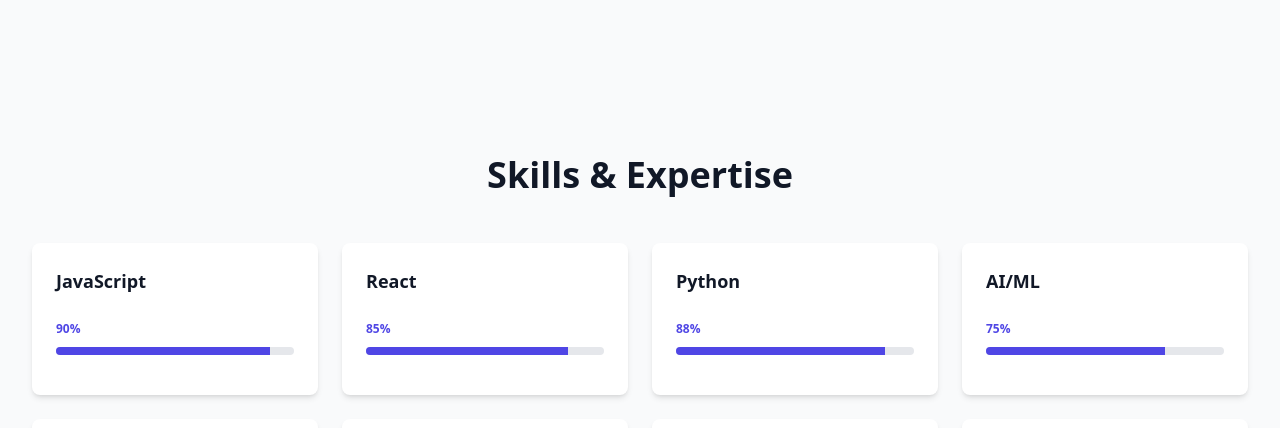
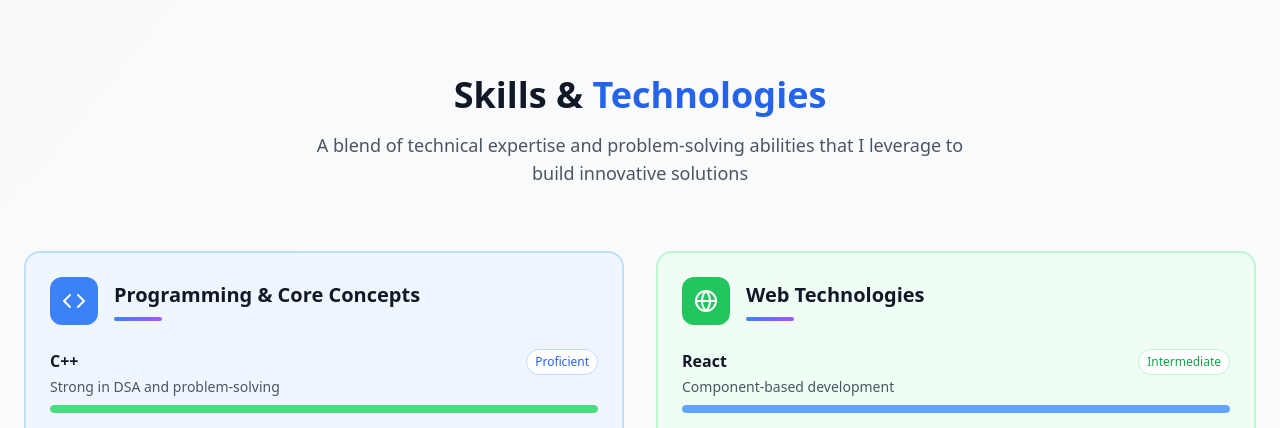
Before and after one commit to realamanvats/Tailwind-portfolio-website_aman_vats, a React (Vite) app: page / in a window 1280 px wide. Shown: the part 2355-2783 px from the top of the page. Built offline with nearby package versions, Linux system fonts and the light colour scheme.

Commit message:
Update Skills.tsx

```diff
--- a/src/components/Skills.tsx
+++ b/src/components/Skills.tsx
@@ -1,58 +1,225 @@
 import React from 'react';
 import { motion } from 'framer-motion';
-import { skills } from '../data';
-import * as LucideIcons from 'lucide-react';
+import {
+  Code,
+  Database,
+  Cloud,
+  Cpu,
+  Users,
+  Zap,
+  Globe,
+  Shield,
+  BarChart3,
+  Workflow
+} from 'lucide-react';
 
 const Skills: React.FC = () => {
+  const skillCategories = [
+    {
+      title: "Programming & Core Concepts",
+      icon: <Code className="w-6 h-6" />,
+      color: "blue",
+      skills: [
+        { name: "C++", level: "Proficient", description: "Strong in DSA and problem-solving" },
+        { name: "JavaScript", level: "Intermediate", description: "Modern ES6+ features and async programming" },
+        { name: "C", level: "Intermediate", description: "System programming fundamentals" },
+        { name: "Data Structures & Algorithms", level: "Advanced", description: "Complex problem-solving expertise" },
+        { name: "OOP & DBMS", level: "Intermediate", description: "Software design principles" }
+      ]
+    },
+    {
+      title: "Web Technologies",
+      icon: <Globe className="w-6 h-6" />,
+      color: "green",
+      skills: [
+        { name: "React", level: "Intermediate", description: "Component-based development" },
+        { name: "HTML/CSS", level: "Intermediate", description: "Semantic markup & modern styling" },
+        { name: "Tailwind CSS", level: "Intermediate", description: "Utility-first CSS framework" },
+        { name: "Vite", level: "Intermediate", description: "Modern build tooling" }
+      ]
+    },
+    {
+      title: "Salesforce & Cloud",
+      icon: <Cloud className="w-6 h-6" />,
+      color: "purple",
+      skills: [
+        { name: "Salesforce Flow", level: "Intermediate", description: "No-code automation" },
+        { name: "Object Management", level: "Intermediate", description: "Data model configuration" },
+        { name: "Reports & Dashboards", level: "Intermediate", description: "Business intelligence" },
+        { name: "Security Configuration", level: "Basic", description: "Access control setup" },
+        { name: "Sales/Service Cloud", level: "Basic", description: "CRM platform fundamentals" }
+      ]
+    },
+    {
+      title: "Tools & Professional",
+      icon: <Workflow className="w-6 h-6" />,
+      color: "orange",
+      skills: [
+        { name: "SQL", level: "Intermediate", description: "Database querying & management" },
+        { name: "Git/GitHub", level: "Intermediate", description: "Version control & collaboration" },
+        { name: "Declarative Development", level: "Intermediate", description: "No-code solution design" },
+        { name: "Problem Solving", level: "Advanced", description: "Analytical thinking approach" },
+        { name: "Business Process Analysis", level: "Intermediate", description: "Workflow optimization" }
+      ]
+    }
+  ];
+
+  const getColorClasses = (color: string) => {
+    const colors = {
+      blue: {
+        bg: 'bg-blue-500',
+        text: 'text-blue-600 dark:text-blue-400',
+        border: 'border-blue-200 dark:border-blue-800',
+        gradient: 'from-blue-500 to-blue-600',
+        light: 'bg-blue-50 dark:bg-blue-900/20'
+      },
+      green: {
+        bg: 'bg-green-500',
+        text: 'text-green-600 dark:text-green-400',
+        border: 'border-green-200 dark:border-green-800',
+        gradient: 'from-green-500 to-green-600',
+        light: 'bg-green-50 dark:bg-green-900/20'
+      },
+      purple: {
+        bg: 'bg-purple-500',
+        text: 'text-purple-600 dark:text-purple-400',
+        border: 'border-purple-200 dark:border-purple-800',
+        gradient: 'from-purple-500 to-purple-600',
+        light: 'bg-purple-50 dark:bg-purple-900/20'
+      },
+      orange: {
+        bg: 'bg-orange-500',
+        text: 'text-orange-600 dark:text-orange-400',
+        border: 'border-orange-200 dark:border-orange-800',
+        gradient: 'from-orange-500 to-orange-600',
+        light: 'bg-orange-50 dark:bg-orange-900/20'
+      }
+    };
+    return colors[color as keyof typeof colors] || colors.blue;
+  };
+
+  const getLevelWidth = (level: string) => {
+    const levels = {
+      'Basic': 'w-1/4',
+      'Intermediate': 'w-2/3',
+      'Proficient': 'w-4/5',
+      'Advanced': 'w-full'
+    };
+    return levels[level as keyof typeof levels] || 'w-1/2';
+  };
+
+  const getLevelColor = (level: string) => {
+    const colors = {
+      'Basic': 'bg-gray-300 dark:bg-gray-600',
+      'Intermediate': 'bg-blue-400 dark:bg-blue-500',
+      'Proficient': 'bg-green-400 dark:bg-green-500',
+      'Advanced': 'bg-purple-400 dark:bg-purple-500'
+    };
+    return colors[level as keyof typeof colors] || 'bg-gray-300';
+  };
+
   return (
-    <section id="skills" className="py-20 bg-gray-50 dark:bg-gray-800">
-      <div className="section-container">
+    <section id="skills" className="py-20 bg-gradient-to-br from-gray-50 to-blue-50/30 dark:from-gray-900 dark:to-blue-900/10">
+      <div className="max-w-7xl mx-auto px-6">
         <motion.div
           initial={{ opacity: 0, y: 20 }}
           whileInView={{ opacity: 1, y: 0 }}
           transition={{ duration: 0.6 }}
           viewport={{ once: true }}
+          className="text-center mb-16"
         >
-          <h2 className="section-title">Skills & Expertise</h2>
+          <h2 className="text-4xl font-bold text-gray-900 dark:text-white mb-4">
+            Skills & <span className="text-blue-600 dark:text-blue-400">Technologies</span>
+          </h2>
+          <p className="text-gray-600 dark:text-gray-300 max-w-2xl mx-auto text-lg">
+            A blend of technical expertise and problem-solving abilities that I leverage to build innovative solutions
+          </p>
+        </motion.div>
 
-          <div className="grid grid-cols-1 md:grid-cols-2 lg:grid-cols-4 gap-6">
-            {skills.map((skill) => {
-              const Icon = LucideIcons[skill.icon as keyof typeof LucideIcons];
+        <div className="grid grid-cols-1 lg:grid-cols-2 gap-8">
+          {skillCategories.map((category, categoryIndex) => {
+            const color = getColorClasses(category.color);
 
             return (
-                <div
-                  key={skill.name}
-                  className="bg-white dark:bg-gray-700 rounded-lg p-6 shadow-md"
+              <motion.div
+                key={category.title}
+                initial={{ opacity: 0, y: 20 }}
+                whileInView={{ opacity: 1, y: 0 }}
+                transition={{ duration: 0.6, delay: categoryIndex * 0.1 }}
+                viewport={{ once: true }}
+                className={`rounded-2xl p-6 border-2 ${color.border} ${color.light} backdrop-blur-sm hover:shadow-lg transition-all duration-300`}
               >
-                  <div className="flex items-center mb-4">
-                    {Icon && <Icon className="w-6 h-6 text-indigo-600 dark:text-indigo-400 mr-2" />}
-                    <h3 className="text-lg font-semibold text-gray-900 dark:text-white">
-                      {skill.name}
+                {/* Category Header */}
+                <div className="flex items-center mb-6">
+                  <div className={`p-3 rounded-xl ${color.bg} text-white mr-4`}>
+                    {category.icon}
+                  </div>
+                  <div>
+                    <h3 className="text-xl font-bold text-gray-900 dark:text-white">
+                      {category.title}
                     </h3>
+                    <div className="w-12 h-1 mt-2 rounded-full bg-gradient-to-r from-blue-500 to-purple-500" />
+                  </div>
                 </div>
 
-                  <div className="relative pt-1">
-                    <div className="flex mb-2 items-center justify-between">
-                      <div className="text-right">
-                        <span className="text-xs font-semibold inline-block text-indigo-600 dark:text-indigo-400">
-                          {skill.level}%
+                {/* Skills List */}
+                <div className="space-y-4">
+                  {category.skills.map((skill, skillIndex) => (
+                    <motion.div
+                      key={skill.name}
+                      initial={{ opacity: 0, x: -20 }}
+                      whileInView={{ opacity: 1, x: 0 }}
+                      transition={{ duration: 0.4, delay: (categoryIndex * 0.1) + (skillIndex * 0.05) }}
+                      viewport={{ once: true }}
+                      className="group"
+                    >
+                      <div className="flex justify-between items-start mb-2">
+                        <div>
+                          <h4 className="font-semibold text-gray-900 dark:text-white group-hover:text-blue-600 dark:group-hover:text-blue-400 transition-colors">
+                            {skill.name}
+                          </h4>
+                          <p className="text-sm text-gray-600 dark:text-gray-400 mt-1">
+                            {skill.description}
+                          </p>
+                        </div>
+                        <span className={`text-xs font-medium px-2 py-1 rounded-full ${color.text} bg-white dark:bg-gray-800 border ${color.border}`}>
+                          {skill.level}
                         </span>
                       </div>
-                    </div>
-                    <div className="overflow-hidden h-2 mb-4 text-xs flex rounded bg-gray-200 dark:bg-gray-600">
+
+                      {/* Skill Level Bar */}
+                      <div className="w-full bg-gray-200 dark:bg-gray-700 rounded-full h-2 overflow-hidden">
                         <motion.div
                           initial={{ width: 0 }}
-                        whileInView={{ width: `${skill.level}%` }}
-                        transition={{ duration: 1, delay: 0.2 }}
+                          whileInView={{ width: '100%' }}
+                          transition={{ duration: 1, delay: (categoryIndex * 0.1) + (skillIndex * 0.1) }}
                           viewport={{ once: true }}
-                        className="shadow-none flex flex-col text-center whitespace-nowrap text-white justify-center bg-indigo-600 dark:bg-indigo-400"
+                          className={`h-full rounded-full ${getLevelColor(skill.level)} ${getLevelWidth(skill.level)} transition-all duration-500 group-hover:shadow-lg group-hover:scale-105`}
                         />
                       </div>
+                    </motion.div>
+                  ))}
                 </div>
-                </div>
+              </motion.div>
             );
           })}
         </div>
+
+        {/* Call to Action */}
+        <motion.div
+          initial={{ opacity: 0, y: 20 }}
+          whileInView={{ opacity: 1, y: 0 }}
+          transition={{ duration: 0.6, delay: 0.4 }}
+          viewport={{ once: true }}
+          className="text-center mt-12 p-6 bg-white dark:bg-gray-800 rounded-2xl border border-gray-200 dark:border-gray-700"
+        >
+          <h3 className="text-xl font-bold text-gray-900 dark:text-white mb-2">
+            Always Learning, Always Growing
+          </h3>
+          <p className="text-gray-600 dark:text-gray-300 max-w-2xl mx-auto">
+            I'm constantly exploring new technologies and methodologies to stay at the forefront of software development.
+            Currently diving deeper into Salesforce ecosystem and advanced React patterns.
+          </p>
         </motion.div>
       </div>
     </section>
```
Lines whose indentation alone changed are shown as unchanged.
